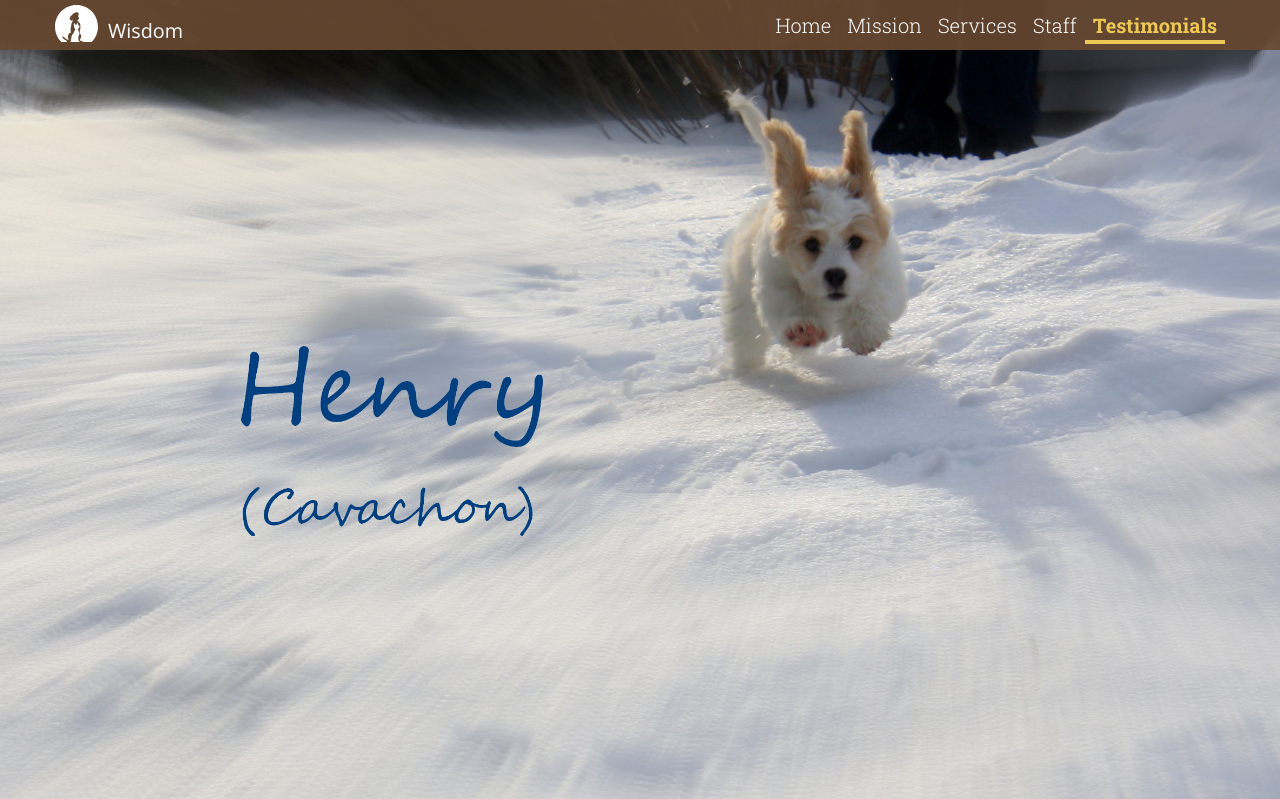
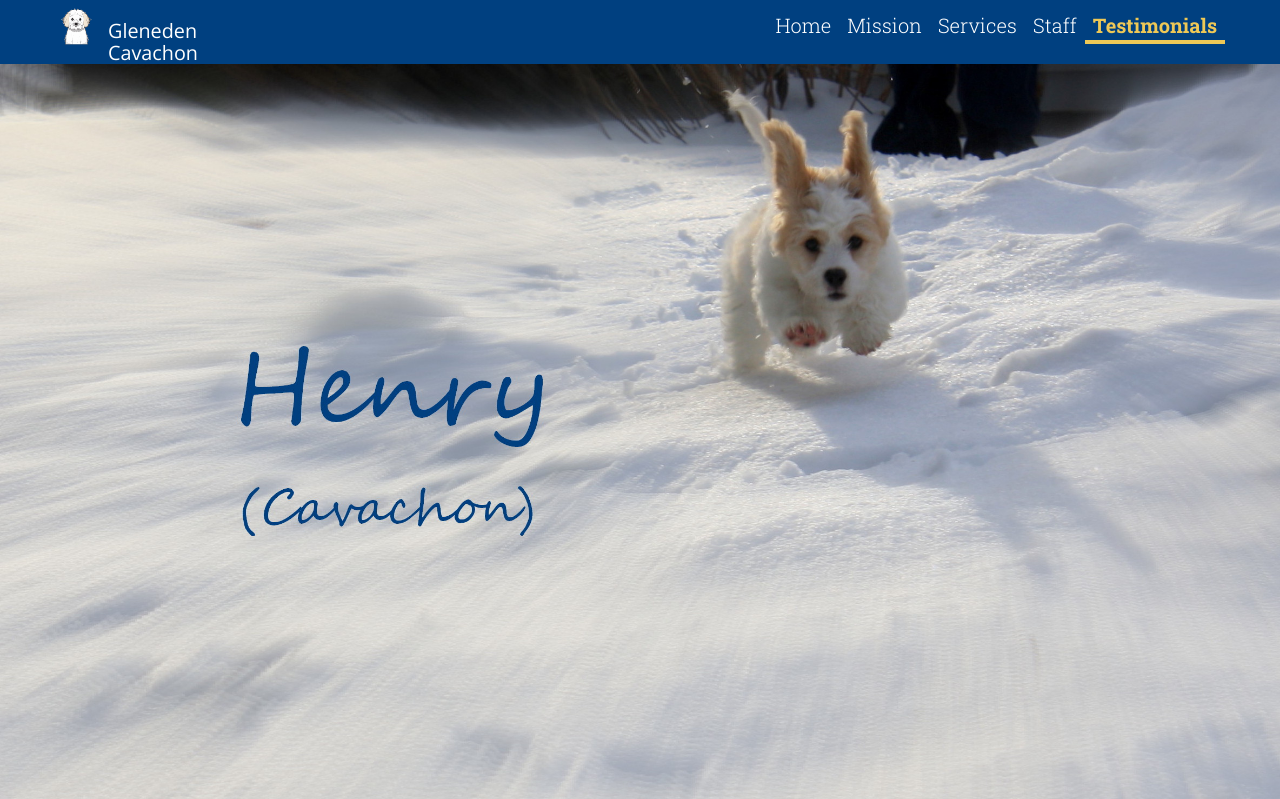
Before and after one commit to ckschmieder/cavachon-bs, a PHP site: page / in a window 1280 px wide. Shown: the top 799 px of the page. Run offline with PHP 8.4, Linux system fonts and the light colour scheme; some libraries are stand-ins or nearby versions.

Commit message:
Custom brand with custom logo added to nav

```diff
--- a/css/style.css
+++ b/css/style.css
@@ -52,24 +52,24 @@ header .navbar-default .navbar-nav .active a:hover {
 /**  Navbar Brand **/
 
 header .navbar-brand {
-  background: url(../images/wisdompetlogo.svg);
+  background: url(../images/cavachon_cartoon_logo_32.png);
   background-repeat: no-repeat;
-  background-position: 15px 0;
+  background-position: 15px 5px;
   height: auto;
 }
 
 header .navbar-brand h1 {
   color: white;
   margin: 0;
-  font-size: 1.8em;
+  font-size: 1.3em;
   font-weight: 400;
-  padding-left: 105px;
+  padding-left: 85px;
 }
 
 header .navbar-brand span.subhead {
   display: block;
   font-family: "Roboto Slab", serif;
-  font-size: .6em;
+  font-size: .7em;
   font-weight: 100;
 }
 
@@ -92,7 +92,7 @@ and (max-width: 768px) {
 /**  nav inbody **/
 
 header .inbody {
-  background: rgba(104,73,49,.9);
+  background: #004080;
 }
 
 header .navbar.inbody {
--- a/index.html
+++ b/index.html
@@ -22,7 +22,7 @@
           <span class="icon-bar"></span>
           <span class="icon-bar"></span>
         </button>
-        <a class="navbar-brand" href="#featured"><h1>Wisdom <span class="subhead">Pet Medicine</span></h1></a>
+        <a class="navbar-brand" href="#featured"><h1>Gleneden <br> Cavachon<span class="subhead">&amp; Cavanese</span></h1></a>
       </div><!-- navbar-header -->
       <div class="collapse navbar-collapse" id="collapse">
         <ul class="nav navbar-nav navbar-right">
```
Also changed, not shown: images/cavachon_cartoon_logo_32.png (added), images/cavachon_cartoon_logo_320.png (added), images/cavachon_cartoon_standing.jpg (added), images/cute_cartoon_cavachon_small_square.jpg (added).
